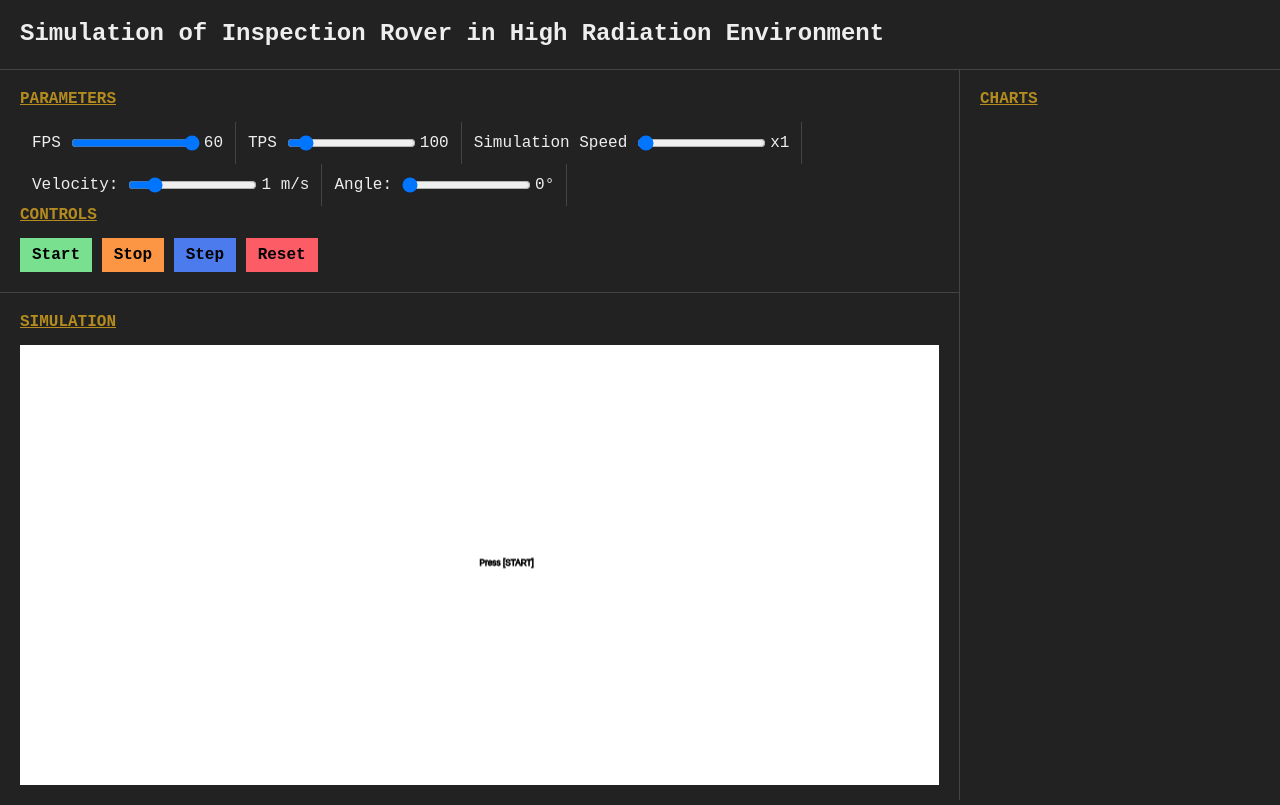
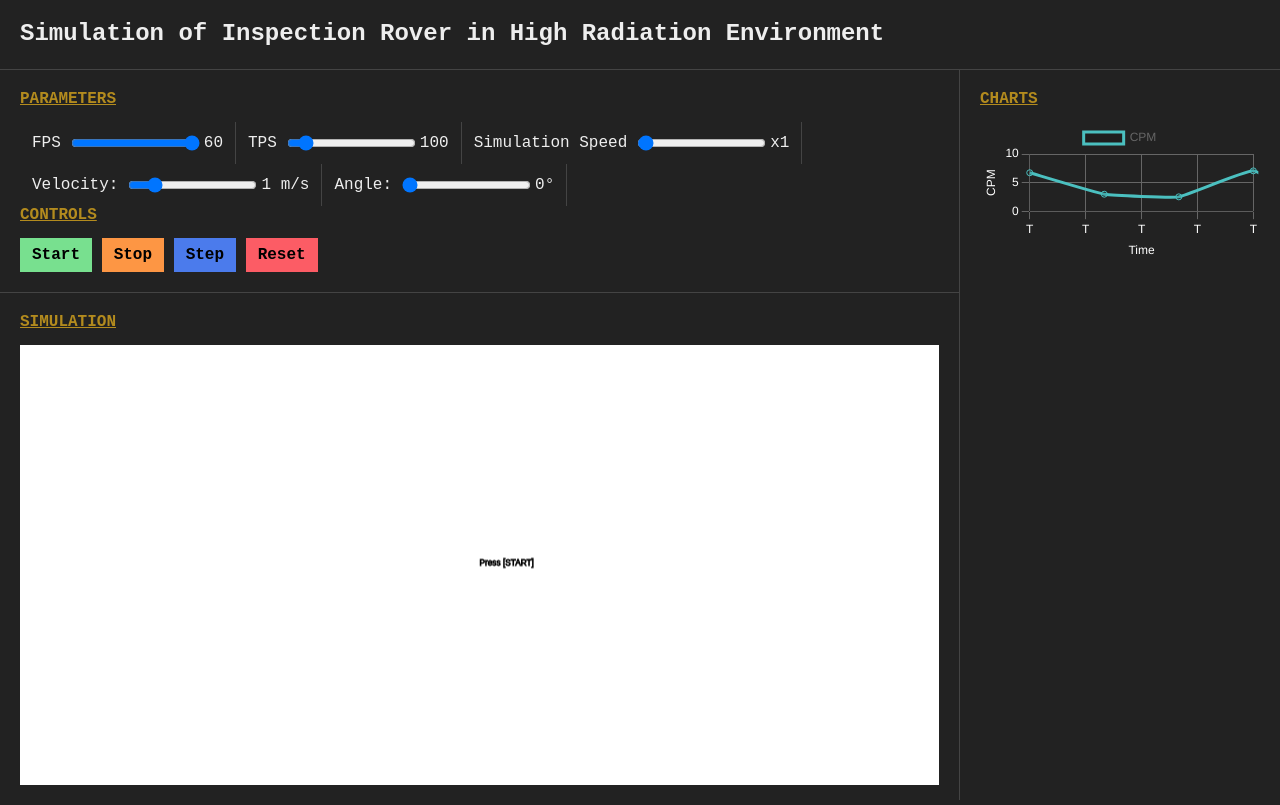
Before and after one commit to pfgryz/radiation-inspection-simulation, a website built with Parcel: page src/index.html in a window 1280 px wide. Built offline with nearby package versions, Linux system fonts and the light colour scheme.

Commit message:
feat: add charts support

```diff
--- a/package.json
+++ b/package.json
@@ -14,5 +14,8 @@
     "parcel": "^2.13.3",
     "typescript": "^5.5.3"
   },
-  "private": true
+  "private": true,
+  "dependencies": {
+    "chart.js": "^4.4.7"
+  }
 }
--- /dev/null
+++ b/src/charts/chart.ts
@@ -0,0 +1,100 @@
+import {
+    CategoryScale,
+    Chart,
+    Legend,
+    LinearScale,
+    LineController,
+    LineElement,
+    PointElement,
+    Title,
+    Tooltip
+} from "chart.js";
+
+Chart.register(
+    CategoryScale,
+    LinearScale,
+    LineElement,
+    LineController,
+    PointElement,
+    Title,
+    Tooltip,
+    Legend
+);
+
+interface UIChartOptions {
+    label?: string,
+    color?: string,
+    xTitle?: string,
+    yTitle?: string,
+}
+
+export class UIChart {
+    private _canvas: HTMLCanvasElement;
+    private readonly _context: CanvasRenderingContext2D;
+    private _chart: Chart;
+
+    constructor(canvas: HTMLCanvasElement, {label, color = 'rgba(75, 192, 192, 1)', xTitle, yTitle}: UIChartOptions) {
+        this._canvas = canvas;
+        this._context = this._canvas.getContext("2d")!;
+        this._chart = new Chart(
+            this._context,
+            {
+                type: "line",
+                data: {
+                    labels: [],
+                    datasets: [{
+                        label: label,
+                        data: [],
+                        borderColor: color,
+                        fill: false,
+                        tension: 0.1
+                    }]
+                },
+                options: {
+                    responsive: true,
+                    scales: {
+                        x: {
+                            title: {
+                                display: true,
+                                text: xTitle,
+                                color: "#fff"
+                            },
+                            grid: {
+                                color: "#666"
+                            },
+                            ticks: {
+                                color: "#fff"
+                            }
+                        },
+                        y: {
+                            title: {
+                                display: true,
+                                text: yTitle,
+                                color: "#fff"
+                            },
+                            grid: {
+                                color: "#666"
+                            },
+                            ticks: {
+                                color: "#fff"
+                            },
+                            beginAtZero: true
+                        }
+                    }
+                }
+            }
+        );
+    }
+
+    public Update() {
+        this._chart.update();
+    }
+
+    public get Labels(): unknown[] {
+        return this._chart.data.labels!;
+    }
+
+    public get Data(): unknown[] {
+        return this._chart.data.datasets[0].data!;
+    }
+}
--- /dev/null
+++ b/src/charts/cpm.ts
@@ -0,0 +1,28 @@
+import {UIChart} from "./chart";
+
+function updateChart(chart: UIChart) {
+    if (chart.Labels.length > 10) {
+        chart.Labels.shift();
+        chart.Data.shift();
+    }
+
+    chart.Labels.push("T");
+    chart.Data.push(Math.random() * 10);
+
+    chart.Update();
+}
+
+export function initChart() {
+    let chart = new UIChart(
+        document.getElementById("myChart")! as HTMLCanvasElement,
+        {
+            label: "CPM",
+            xTitle: "Time",
+            yTitle: "CPM",
+        }
+    );
+
+    setInterval(() => {
+        updateChart(chart)
+    }, 1000);
+}
--- a/src/core/ref.ts
+++ b/src/core/ref.ts
@@ -11,7 +11,7 @@ export class Ref<T> {
         this._subscriptions = new Set();
     }
 
-    get value(): T {
+    public get value(): T {
         if (context.length > 0) {
             this._subscriptions.add(context[context.length - 1]);
         }
@@ -19,7 +19,7 @@ export class Ref<T> {
         return this._value!;
     }
 
-    set value(value: T) {
+    public set value(value: T) {
         this._value = value;
 
         for (let subscription of this._subscriptions) {
--- a/src/index.html
+++ b/src/index.html
@@ -47,6 +47,8 @@
             <div class="right-container">
                 <div class="charts box">
                     <div class="box-title">Charts</div>
+
+                    <canvas id="myChart"></canvas>
                 </div>
             </div>
         </div>
--- a/src/index.ts
+++ b/src/index.ts
@@ -1,6 +1,7 @@
 import {Simulation} from "./simulation";
 import {Graphics} from "./core/graphics";
 import {Parameters} from "./parameters";
+import {initChart} from "./charts/cpm";
 
 function start() {
     const canvas = document.getElementById("simulation") as HTMLCanvasElement;
@@ -22,6 +23,8 @@ function start() {
     parameters.OnReset.value = () => {
         simulation.Reset();
     }
+
+    initChart();
 }
 
 (() => {
--- a/src/styles/main.css
+++ b/src/styles/main.css
@@ -10,6 +10,7 @@ body {
     font-family: monospace;
     font-weight: 400;
     background: #222;
+    overflow: hidden;
 }
 
 :root {
```
Also changed, not shown: pnpm-lock.yaml.
